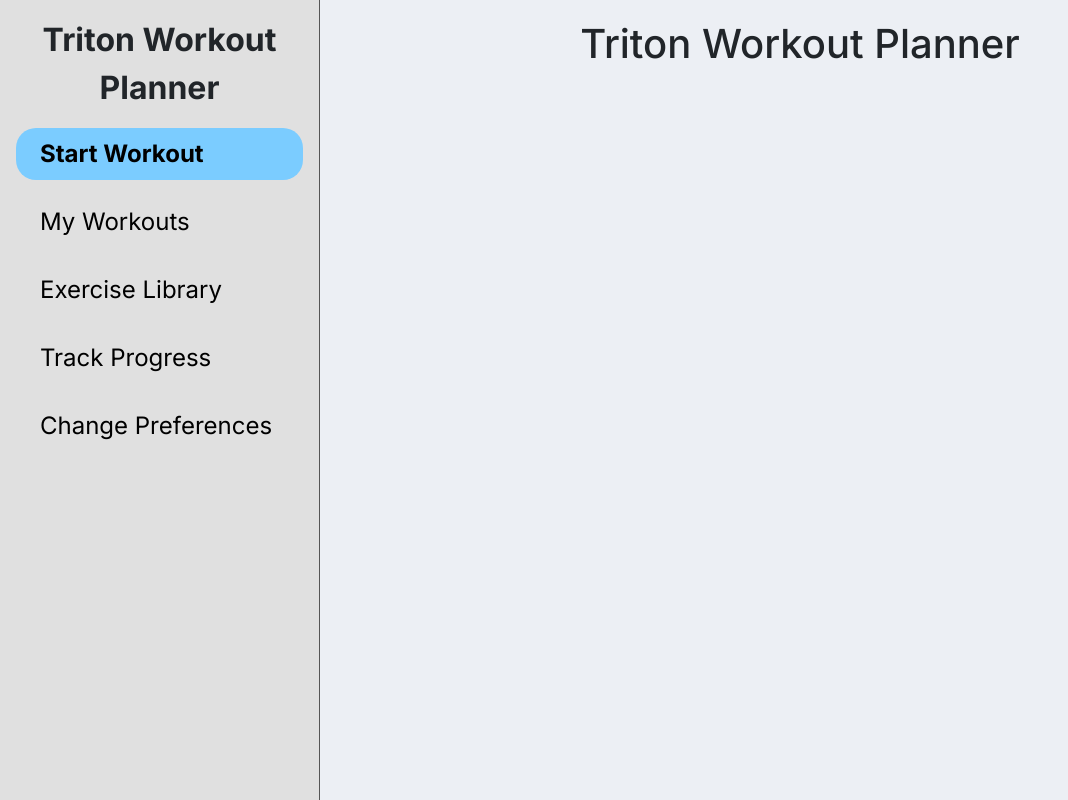
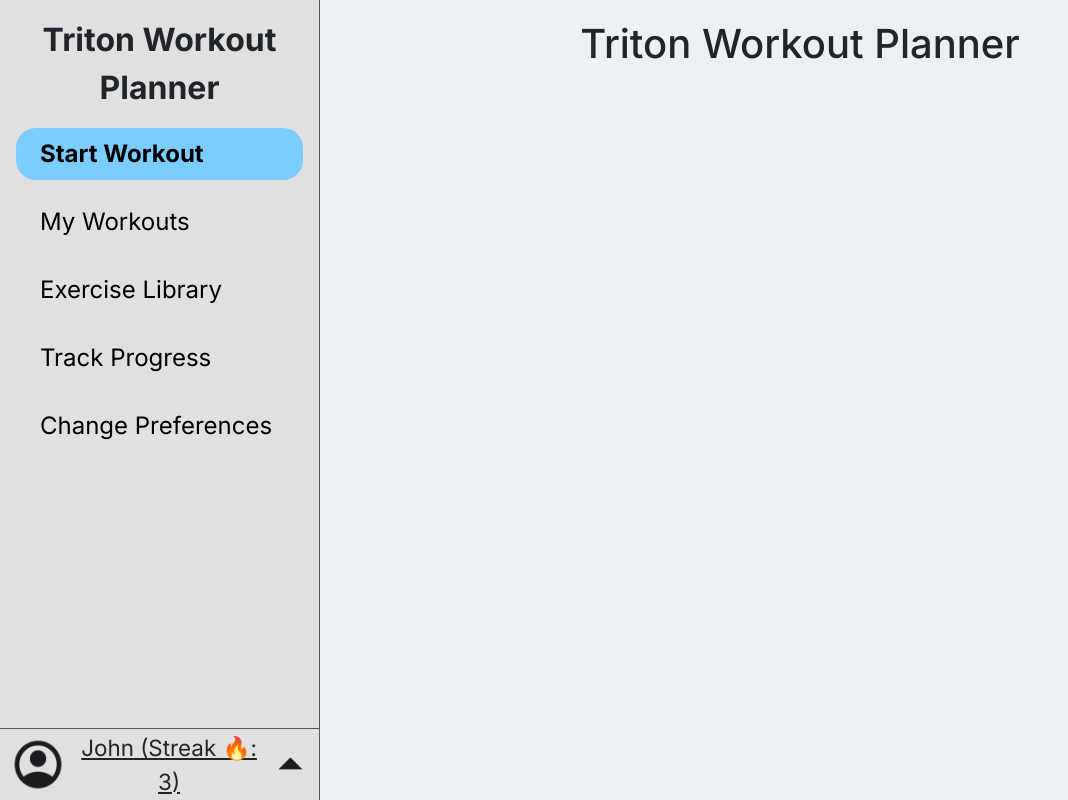
Before and after one commit to Sid10july/TritonWorkoutPlanner, a React (Create React App) app in the folder client/: page / in a window 1280 px wide. Shown: the whole page, without its empty margins (0-1068 px from the left). Built offline with nearby package versions, Linux system fonts and the light colour scheme.

Commit message:
Designed account information dropdown (UI) - finished issue #4

```diff
--- a/client/src/App.css
+++ b/client/src/App.css
@@ -10,14 +10,16 @@ body {
   flex-direction: column;
   height: 100vh;
   flex: 1;
-  overflow: hidden;
 }
 
 .App-views {
+  display: relative;
   text-align: center;
   width: 75%;
   margin-left: 25%;
   padding: 20px;
   background-color: #eceff4;
   min-height: 100vh;
+  height: auto;
+  overflow-y: scroll;
 }
--- a/client/src/components/Sidebar/Sidebar.css
+++ b/client/src/components/Sidebar/Sidebar.css
@@ -13,3 +13,50 @@
 .sidebar-title {
   font-weight: bold;
 }
+
+.sidebar-account {
+  position: absolute;
+  bottom: 0;
+  width: 100%;
+  height: 9%;
+  border-top: thin solid #555555;
+  display: flex;
+  align-items: center;
+  cursor: pointer;
+}
+
+.sidebar-account p {
+  font-size: calc(1rem + 0.5vw);
+  text-decoration: underline;
+}
+
+.sidebar-account img {
+  height: 80%;
+  object-fit: contain;
+}
+
+.sidebar-profile_icon {
+  padding-left: 3%;
+  padding-right: 3%;
+}
+
+.sidebar-dropdown_icon {
+  margin-left: auto;
+}
+
+.sidebar-logout {
+  position: absolute;
+  bottom: 9%;
+  width: 100%;
+  height: 9%;
+  border-top: thin solid #555555;
+  display: flex;
+  justify-content: center;
+  align-items: center;
+}
+
+.sidebar-logout p {
+  font-size: calc(1rem + 0.5vw);
+  text-decoration: underline;
+  cursor: pointer;
+}
--- a/client/src/components/Sidebar/Sidebar.tsx
+++ b/client/src/components/Sidebar/Sidebar.tsx
@@ -1,6 +1,8 @@
+import { useState } from "react";
 import { Link } from "react-router-dom";
 import { SidebarProps } from "../../types/types";
 import { SidebarOption } from "./SidebarOption";
+import { dummyProfileData } from "../../constants/constants";
 import "./Sidebar.css";
 
 const optionStrings = [
@@ -12,6 +14,8 @@ const optionStrings = [
 ];
 
 export const Sidebar = (props: SidebarProps) => {
+  const [openLogout, setOpenLogout] = useState(false);
+
   return (
     <div className="sidebar">
       <div className="sidebar-container pt-3">
@@ -31,6 +35,38 @@ export const Sidebar = (props: SidebarProps) => {
             </Link>
           );
         })}
+        <div
+          className="sidebar-account"
+          onClick={() => {
+            setOpenLogout(!openLogout);
+          }}
+        >
+          <img
+            src="/account_circle.png"
+            alt="profile icon"
+            className="sidebar-profile_icon"
+          ></img>
+          <p className="mb-0">
+            {dummyProfileData.username} (Streak 🔥: {dummyProfileData.streak})
+          </p>
+          <img
+            src="/arrow_drop_up.png"
+            alt="dropdown icon"
+            className="sidebar-dropdown_icon"
+          ></img>
+        </div>
+        {openLogout ? (
+          <div className="sidebar-logout">
+            <p
+              className="text-center mb-0 text-danger"
+              onClick={() => {
+                // Will redirect user to the login page
+              }}
+            >
+              Log Out
+            </p>
+          </div>
+        ) : null}
       </div>
     </div>
   );
--- a/client/src/constants/constants.ts
+++ b/client/src/constants/constants.ts
@@ -21,3 +21,8 @@ export const recommendedExercises = {
   strength: ["Push-Ups", "Squats", "Lunges"],
   flexibility: ["Yoga", "Stretching", "Pilates"],
 };
+
+export const dummyProfileData = {
+  username: "John",
+  streak: 3,
+};
```
Also changed, not shown: client/public/account_circle.png (added), client/public/arrow_drop_up.png (added).
